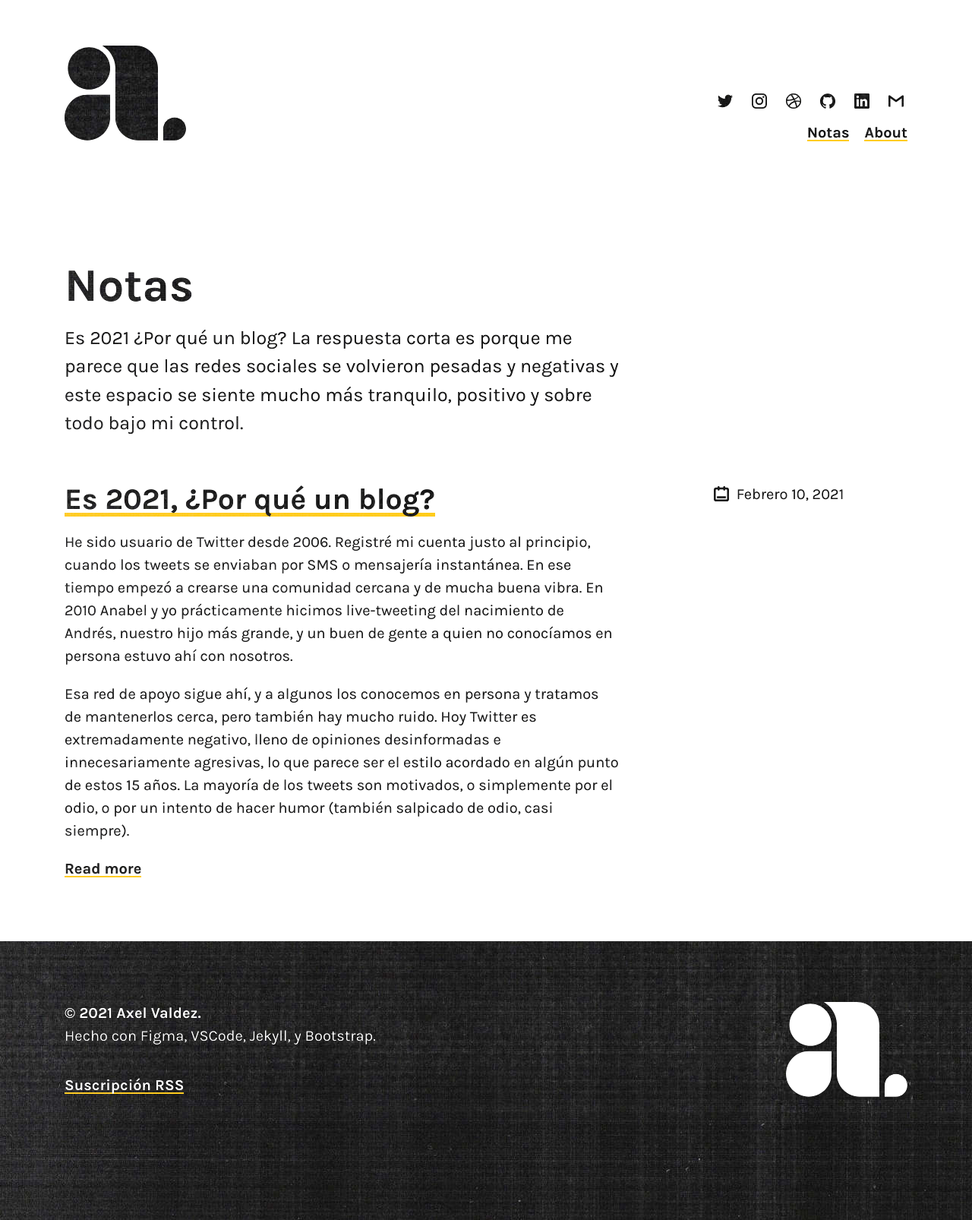
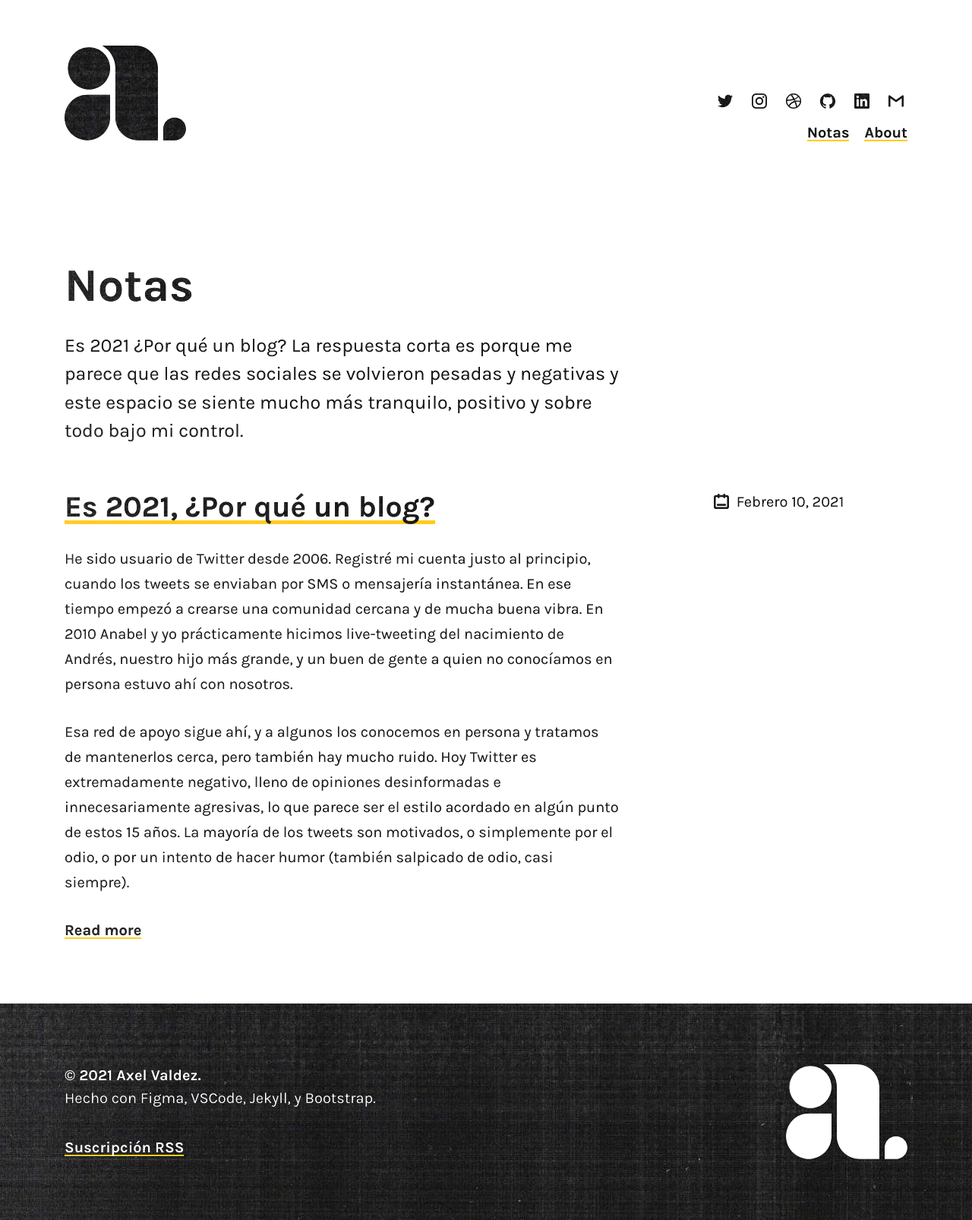
Before and after one commit to axelvaldez/amx, a Jekyll site: the page built from notas.html, in a window 1280 px wide. Shown: the whole page at 76% size. Built offline with Jekyll 4.4.1, drawn with Linux system fonts in a browser that asks for light colours.

Commit message:
better spacing in content

```diff
--- a/_layouts/blog.html
+++ b/_layouts/blog.html
@@ -15,7 +15,7 @@
   {% for post in site.posts %}
   <div class="row">
       <!-- blog posts -->
-      <div class="col-lg-8">
+      <div class="col-lg-8 content">
           {% assign month = post.date | date: '%m' | minus: 1%}
             <h2><a href="{{ post.url }}" class="post-list-link" title="Leer {{ post.title }}">{{ post.title }}</a></h2>
             {{ post.excerpt }}
--- a/_sass/custom.scss
+++ b/_sass/custom.scss
@@ -24,33 +24,19 @@ h1, h2, h3, b,strong{
 h1{
   font-size: 3.052rem;
   line-height: 1;
-  margin-bottom: 1rem;
+  margin-bottom: 1.5rem;
 }
 
 h2{
   font-size: 1.953rem;
   line-height: 1.1;
-  margin-bottom: 1rem;
+  margin-bottom: 1.5rem;
 }
 
 h3{
   font-size: 1.25rem;
   line-height: 1.3;
-  margin-bottom: 1rem;
-}
-
-.content h2,
-.content h3{
-  &:not(:first-child){
-    margin-top: 2rem;
-  }
-}
-
-.content ul{
-  list-style-type: square;
-}
-.content li:not(:last-child){
-  margin-bottom: .5rem;
+  margin-bottom: 1.5rem;
 }
 
 a{
@@ -174,6 +160,30 @@ section{
   }
 }
 
+// CONTENT
+
+.content{
+  line-height: 1.65;
+
+  p{
+    margin-bottom: 1.5rem;
+  }
+
+  h2, h3{
+    &:not(:first-child){
+      margin-top: 3rem;
+    }
+  }
+
+  ul{
+    list-style-type: square;
+  }
+
+  li:not(:last-child){
+    margin-bottom: .5rem;
+  }
+}
+
 // UTILITIES
 
 .color-invert{
```
